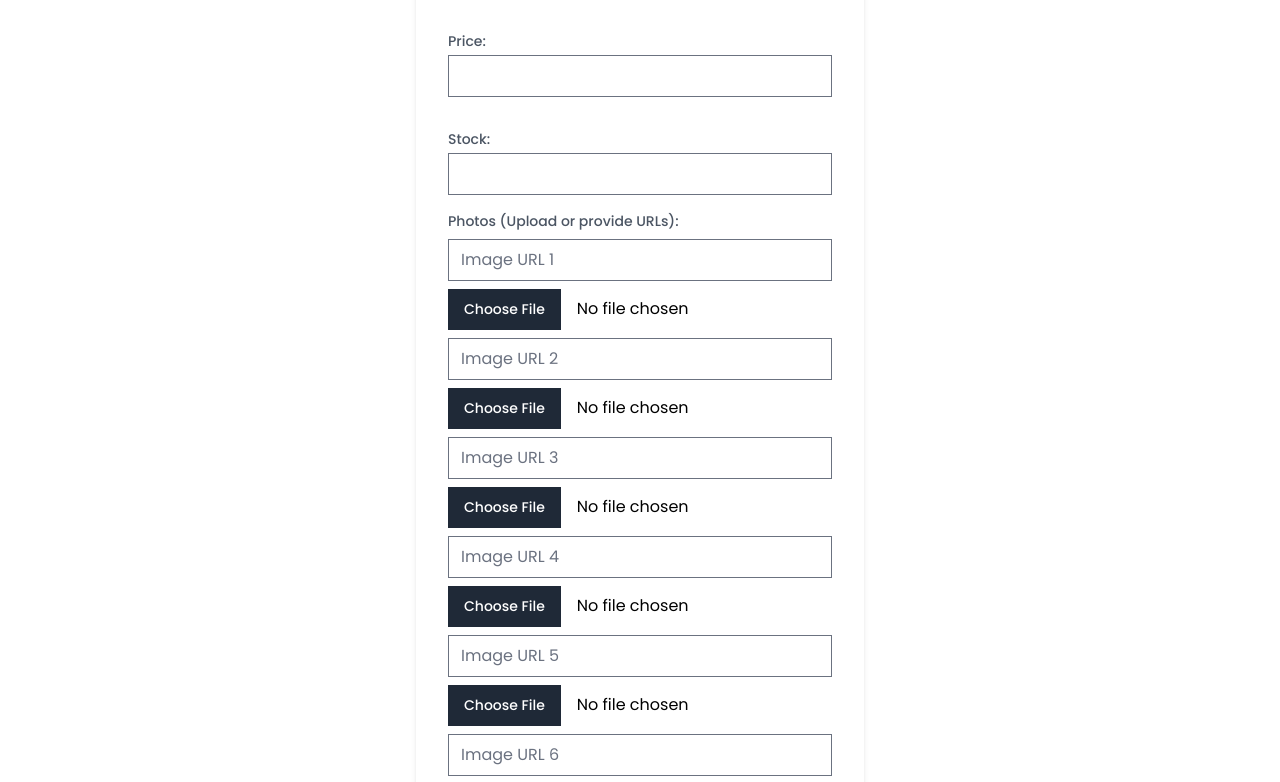
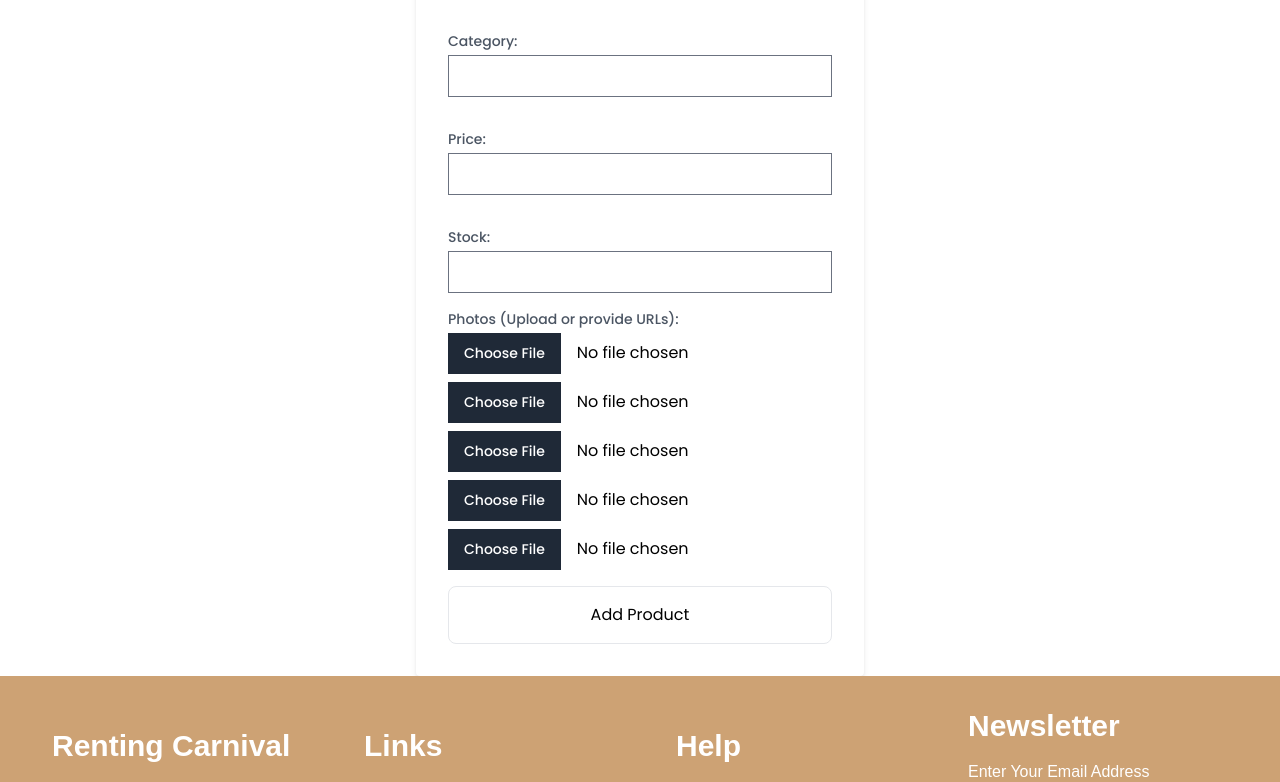
Before and after one commit to imvivekthakur/e-commerce, a React (Vite) app: page / in a window 1280 px wide. Shown: the part 4808-5590 px from the top of the page. Built offline with nearby package versions, Linux system fonts and the light colour scheme; no server answers.

Commit message:
create product api added

```diff
--- a/src/App.jsx
+++ b/src/App.jsx
@@ -18,6 +18,7 @@ import ResetPassword from "./component/ResetPassword";
 import EmailVerification from "./component/EmailVerification";
 import OTPVerification from "./component/OTPVerification";
 import UserProfile from "./Users/UserProfile";
+import ProductForm from "./component/ProductForm";
 
 function App() {
   return (
@@ -41,6 +42,7 @@ function App() {
           <Route path="/reset" element={<ResetPassword />} />
           <Route path="/email-verify" element={<EmailVerification />} />
           <Route path="/otp-verify" element={<OTPVerification />} />
+          <Route path="/product/create" element={<ProductForm />} />
         </Routes>
       </BrowserRouter>
     </>
--- a/src/component/Default_Navbar.jsx
+++ b/src/component/Default_Navbar.jsx
@@ -41,7 +41,7 @@ const DefaultNavbar = () => {
         // console.log(err);
         return err.response;
       });
-  });
+  }, []);
 
   // console.log(profile);
   const showUsers = async () => {
--- a/src/component/ProductForm.jsx
+++ b/src/component/ProductForm.jsx
@@ -1,62 +1,121 @@
-import React, { useState } from 'react';
+import React, { useState } from "react";
+import DefaultNavbar from "./Default_Navbar";
+import Footer from "./Footer";
+import { useDispatch } from "react-redux";
+import { createProductThunk } from "../redux/productSlice";
 
 const ProductForm = () => {
-  const [product, setProduct] = useState({
-    name: '',
-    description: '',
-    price: '',
-    stock: '',
-    photos: ['', '', '', '', '', ''],
+  const dispatch = useDispatch();
+  const [formData, setFormData] = useState({
+    name: "",
+    description: "",
+    price: "",
+    stock: "",
+    category: "",
+    images: Array(5).fill(null),
   });
+
+  // const handleImageUpload = (e, index) => {
+  //   const files = e.target.files;
+
+  //   if (files && files.length > 0) {
+  //     const updatedProductImages = [...product.image];
+  //     updatedProductImages[index] = URL.createObjectURL(files[0]);
+
+  //     setProduct((prevProduct) => ({
+  //       ...prevProduct,
+  //       image: updatedProductImages,
+  //     }));
+  //   }
+  // };
 
   const handleInputChange = (e) => {
     const { name, value } = e.target;
-    setProduct((prevProduct) => ({ ...prevProduct, [name]: value }));
+    setFormData((prevFormData) => ({ ...prevFormData, [name]: value }));
   };
 
-  const handlePhotoChange = (e, index) => {
-    const newPhotos = [...product.photos];
-    newPhotos[index] = e.target.value;
-    setProduct((prevProduct) => ({ ...prevProduct, photos: newPhotos }));
+  // const handleFileChange = (e, index) => {
+  //   const newImages = [...formData.images];
+  //   newImages[index] = e.target.files[0];
+  //   setFormData({
+  //     ...formData,
+  //     images: newImages,
+  //   });
+  // };
+
+  const handleFileChange = (e, index) => {
+    const files = e.target.files;
+
+    if (files && files.length > 0) {
+      const newImages = [...formData.images];
+      newImages[index] = files[0];
+
+      // Update state with the new images
+      setFormData({
+        ...formData,
+        images: newImages,
+      });
+
+      // Optional: Create a preview of the selected image
+      const reader = new FileReader();
+      reader.onload = (e) => {
+        const previewImage = e.target.result;
+        console.log(`Image ${index + 1} Preview:`, previewImage);
       };
-
-  const handleImageUpload = (e, index) => {
-    const file = e.target.files[0];
-
-    if (file) {
-      const reader = new FileReader();
-
-      reader.onloadend = () => {
-        const newPhotos = [...product.photos];
-        newPhotos[index] = reader.result;
-        setProduct((prevProduct) => ({ ...prevProduct, photos: newPhotos }));
-      };
-
-      reader.readAsDataURL(file);
+      reader.readAsDataURL(files[0]);
     }
   };
 
   const handleSubmit = (e) => {
     e.preventDefault();
-    console.log('Product submitted:', product);
-    // Add your form submission logic here
+
+    const formDataToSend = new FormData();
+    formDataToSend.append("name", formData.name);
+    formDataToSend.append("description", formData.description);
+    formDataToSend.append("price", formData.price);
+    formDataToSend.append("stock", formData.stock);
+    formDataToSend.append("category", formData.category);
+
+    for (let i = 0; i < formData.images.length; i++) {
+      formDataToSend.append("images", formData.images[i]);
+
+      console.log(`Image ${i + 1}:`, formData.images[i]);
+    }
+    formDataToSend.forEach((value, key) => {
+      console.log(`FormData key: ${key}, value: ${value}`);
+    });
+
+    dispatch(createProductThunk(formDataToSend))
+      .then((res) => {
+        console.log(res);
+        return res;
+      })
+      .catch((err) => {
+        console.log(err);
+        return err.response;
+      });
   };
 
   return (
+    <>
+      <DefaultNavbar />
       <div className="max-w-md mx-auto mt-8 p-8 bg-white shadow-md rounded">
         <h2 className="text-2xl font-bold text-center mb-4">Add Product</h2>
 
-      <form onSubmit={handleSubmit}>
+        <form onSubmit={handleSubmit} enctype="multipart/form-data">
           <div className="grid grid-cols-1 gap-4">
             <div className="mb-4">
-            <label htmlFor="name" className="block text-sm font-medium text-gray-600">
+              <label
+                htmlFor="name"
+                className="block text-sm font-medium text-gray-600"
+              >
                 Product Name:
               </label>
               <input
                 type="text"
                 id="name"
                 name="name"
-              value={product.name}
+                value={formData.name}
                 onChange={handleInputChange}
                 className="form-input mt-1 block w-full"
                 required
@@ -64,13 +123,16 @@ const ProductForm = () => {
             </div>
 
             <div className="mb-4">
-            <label htmlFor="description" className="block text-sm font-medium text-gray-600">
+              <label
+                htmlFor="description"
+                className="block text-sm font-medium text-gray-600"
+              >
                 Description:
               </label>
               <textarea
                 id="description"
                 name="description"
-              value={product.description}
+                value={formData.description}
                 onChange={handleInputChange}
                 className="form-textarea mt-1 block w-full"
                 required
@@ -78,14 +140,17 @@ const ProductForm = () => {
             </div>
 
             <div className="mb-4">
-            <label htmlFor="price" className="block text-sm font-medium text-gray-600">
-              Price:
+              <label
+                htmlFor="name"
+                className="block text-sm font-medium text-gray-600"
+              >
+                Category:
               </label>
               <input
                 type="text"
-              id="price"
-              name="price"
-              value={product.price}
+                id="category"
+                name="category"
+                value={formData.category}
                 onChange={handleInputChange}
                 className="form-input mt-1 block w-full"
                 required
@@ -93,14 +158,35 @@ const ProductForm = () => {
             </div>
 
             <div className="mb-4">
-            <label htmlFor="stock" className="block text-sm font-medium text-gray-600">
+              <label
+                htmlFor="price"
+                className="block text-sm font-medium text-gray-600"
+              >
+                Price:
+              </label>
+              <input
+                type="text"
+                id="price"
+                name="price"
+                value={formData.price}
+                onChange={handleInputChange}
+                className="form-input mt-1 block w-full"
+                required
+              />
+            </div>
+
+            <div className="mb-4">
+              <label
+                htmlFor="stock"
+                className="block text-sm font-medium text-gray-600"
+              >
                 Stock:
               </label>
               <input
                 type="text"
                 id="stock"
                 name="stock"
-              value={product.stock}
+                value={formData.stock}
                 onChange={handleInputChange}
                 className="form-input mt-1 block w-full"
                 required
@@ -109,33 +195,45 @@ const ProductForm = () => {
           </div>
 
           <div className="mb-4">
-          <label htmlFor="photos" className="block text-sm font-medium text-gray-600">
+            <label
+              htmlFor="photos"
+              className="block text-sm font-medium text-gray-600"
+            >
               Photos (Upload or provide URLs):
             </label>
-          {product.photos.map((photo, index) => (
-            <div key={index} className="mt-2">
-              <input
-                type="text"
-                value={photo}
-                onChange={(e) => handlePhotoChange(e, index)}
-                placeholder={`Image URL ${index + 1}`}
-                className="form-input mt-1 block w-full"
+            {/* add phtot upload logic here */}
+
+            {/* Input for each photo */}
+            {formData.images.map((image, index) => (
+              <div key={index} className="mb-2">
+                {image && (
+                  <img
+                    src={URL.createObjectURL(image)}
+                    alt={`Product Image ${index + 1}`}
+                    className="w-20 h-20 object-cover rounded mr-2"
                   />
+                )}
                 <input
                   type="file"
                   accept="image/*"
-                onChange={(e) => handleImageUpload(e, index)}
-                className="mt-2"
+                  name={`image-${index + 1}`}
+                  onChange={(e) => handleFileChange(e, index)}
+                  className="form-input mt-1 block w-full"
                 />
               </div>
             ))}
           </div>
 
-        <button type="submit" className="btn-primary w-full p-4 border rounded-lg hover:bg-primary hover:text-white">
+          <button
+            type="submit"
+            className="btn-primary w-full p-4 border rounded-lg hover:bg-primary hover:text-white"
+          >
             Add Product
           </button>
         </form>
       </div>
+      <Footer />
+    </>
   );
 };
 
--- a/src/redux/API.js
+++ b/src/redux/API.js
@@ -1,5 +1,8 @@
 import axios from "axios";
 
 export default axios.create({
-  baseURL: "https://renting-carnival.onrender.com/",
+  // baseURL: "https://renting-carnival.onrender.com/",
+  baseURL: " http://localhost:5000/",
 });
+
+// http://localhost:5000/
--- /dev/null
+++ b/src/redux/productSlice.js
@@ -0,0 +1,60 @@
+import { createSlice, createAsyncThunk } from "@reduxjs/toolkit";
+import Api from "./API.js";
+
+const initialState = {
+  isError: false,
+  isSuccess: false,
+  isLoading: false,
+  user: {},
+  profile: "",
+};
+export const createProductThunk = createAsyncThunk(
+  "product/create",
+  async (data) => {
+    const user = JSON.parse(localStorage.getItem("userInfo"));
+    const config = {
+      headers: {
+        "Content-type": "application/json",
+        Authorization: `Bearer ${user.accessToken}`,
+      },
+    };
+    return await Api.post(`product/create/`, data, config)
+      .then((res) => {
+        console.log(res);
+        return res;
+      })
+      .catch((err) => {
+        console.log(err);
+        return err.response;
+      });
+  }
+);
+
+export const authSlice = createSlice({
+  name: "product",
+  initialState: initialState,
+  reducers: {},
+  extraReducers: (builder) => {
+    builder
+
+      .addCase(createProductThunk.pending, (state) => {
+        state.isLoading = true;
+      })
+      .addCase(createProductThunk.fulfilled, (state, action) => {
+        state.isLoading = false;
+        // console.log(action.payload);
+        if (action.payload.data.success) {
+          state.isSuccess = true;
+        } else {
+          state.isSuccess = false;
+          state.isError = true;
+        }
+      })
+      .addCase(createProductThunk.rejected, (state) => {
+        state.isLoading = true;
+        state.isError = true;
+      });
+  },
+});
+
+export default authSlice.reducer;
--- a/src/redux/store.js
+++ b/src/redux/store.js
@@ -1,11 +1,13 @@
 import { configureStore } from "@reduxjs/toolkit";
 import authReducer from "./authSlice";
 import contactReducer from "./contactSlice";
+import productReducer from "./productSlice";
 
 const store = configureStore({
   reducer: {
     auth: authReducer,
     contact: contactReducer,
+    product: productReducer,
   },
 });
 
```
Also changed, not shown: src/Users/UserProfile.jsx (+8 -1 lines). Lines whose indentation alone changed are shown as unchanged.
